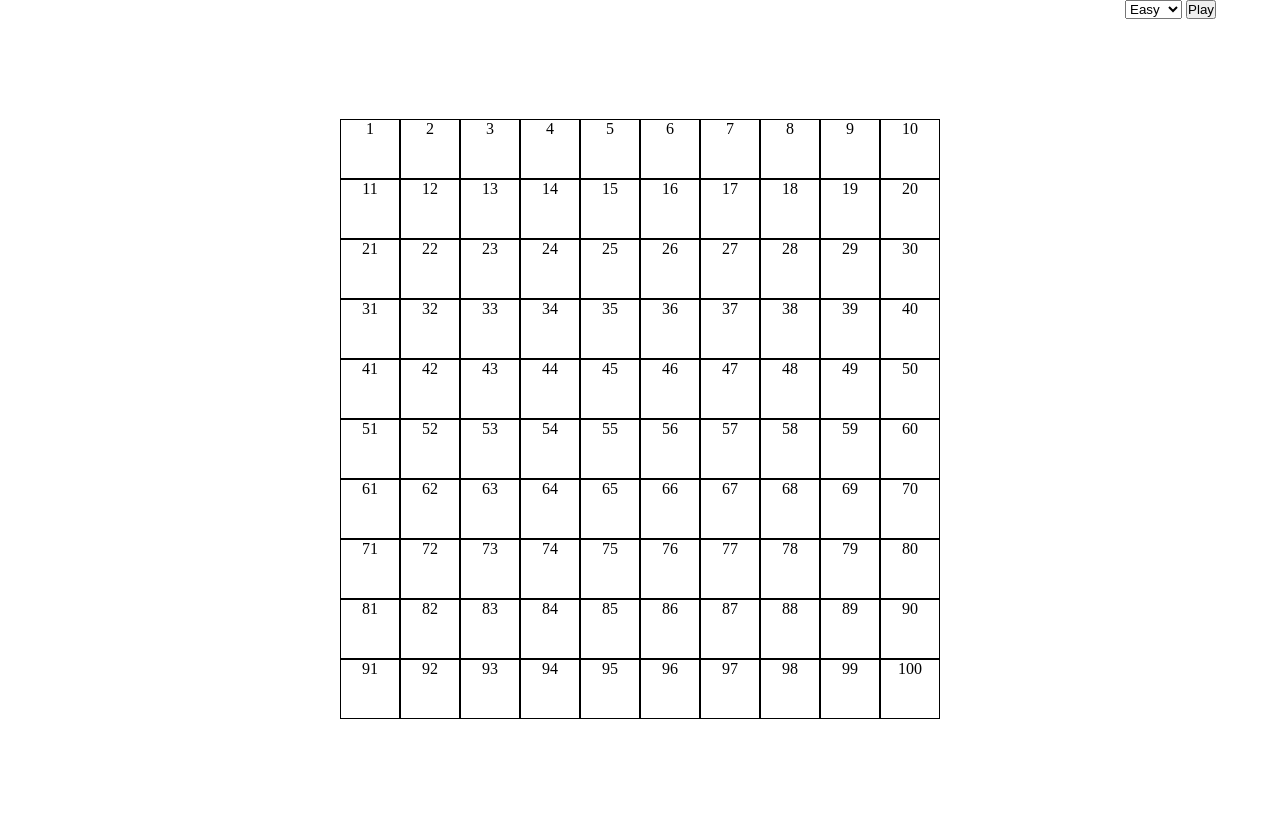
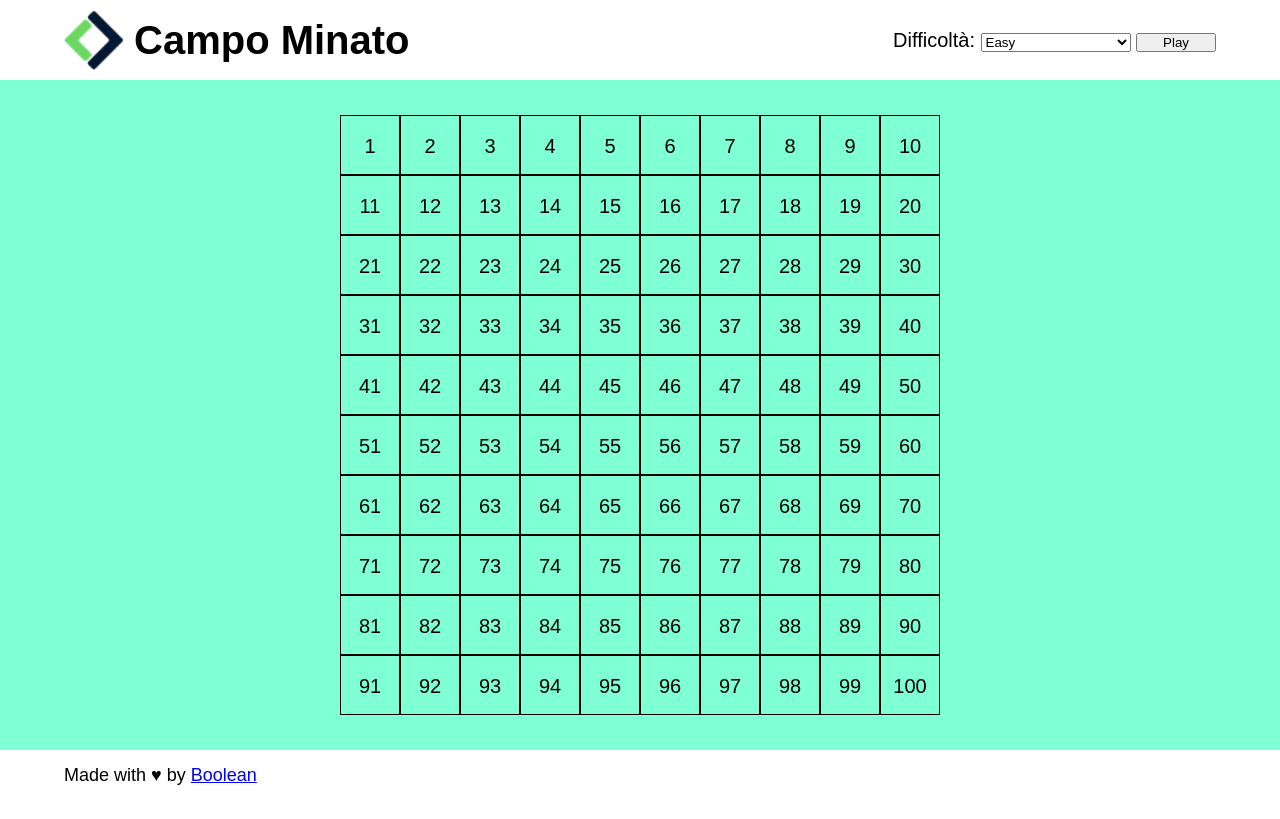
Before and after one commit to Ennio-M/js-campominato-grid, a plain HTML site: page index.html in a window 1280 px wide. Both pictures are taken after a click on the button "Play". Drawn offline with Linux system fonts and the light colour scheme.

Commit message:
esercizio completato

```diff
--- a/css/style.css
+++ b/css/style.css
@@ -1,42 +1,78 @@
+/* reset */
 *{
     margin: 0;
     padding: 0;
     box-sizing: border-boxs;
 }
-header{
+body{
+    font-family: Arial, Helvetica, sans-serif;
+    font-size: 20px;
+}
+
+/* general */
+.pointer{
+    cursor: pointer;
+}
+
+/* header */
+header .container{
+    height: 80px;
+    display: flex;
+    justify-content: space-between;
+    align-items: center;
     text-align: right;
 }
-.main-container{
-    height: 100vh;
+.logo{
+    display: flex;
+    align-items: center;
+}
+.logo img{
+    width: 60px;
+    padding-right: 10px;
+}
+select{
+    width: 150px;
+}
+#play{
+    padding: 0 25px;
+}
+
+/* main */
+.container{
     width: 90%;
     margin: 0 auto;
 }
-.container{
-    height: 100vh;
+main{
+    height: calc(100vh - 130px);
+    background-color: #7FFFD4;
     display: flex;
     justify-content: center;
     align-items: center;
 }
+main .container{
+    display: flex;
+    justify-content: center;
+    align-items: center;
+}
+/* griglia */
 #app{
     width: 600px;
     height: 600px;
+    text-align: center;
     display: flex;
     flex-wrap: wrap;
 }
-
-.col{
+/* celle */
+.box{
     border: 1px solid black;
     text-align: center;
 }
-.col.col100{
-    width: calc((100% - 20px) / 10);
-    height: calc((100% - 20px) / 10);
+
+/* footer */
+footer{
+    height: 50px;
+    line-height: 50px;
 }
-.col.col81{
-    width: calc((100% - 18px) / 9);
-    height: calc((100% - 18px) / 9);
+footer p{
+    font-size: .9em;
 }
-.col.col49{
-    width: calc((100% - 14px) / 7);
-    height: calc((100% - 14px) / 7);
-}
--- a/index.html
+++ b/index.html
@@ -8,9 +8,14 @@
     <link rel="stylesheet" href="./css/style.css">
 </head>
 <body>
-    <div class="main-container">
     <header>
+        <div class="container">
+            <div class="logo">
+                <img src="./img/Logo.png" alt="Logo">
+                <h1>Campo Minato</h1>
+            </div>
             <form>
+                <label for="diff">Difficolt&agrave;:</label>
                 <select name="diff" id="diff">
                     <option value="100">Easy</option>
                     <option value="81">Hard</option>
@@ -18,18 +23,20 @@
                 </select>
                 <button type="button" id="play">Play</button>
             </form>
+        </div>
     </header>
     <main>
         <div class="container">
             <div id="app">
-
+                <h1>Seleziona il livello di difficolt&agrave; e genera la griglia.</h1>
             </div>
         </div>
     </main>
     <footer>
-
+        <div class="container">
+            <p>Made with &hearts; by <a href="#">Boolean</a></p>
+        </div>
     </footer>
-    </div>
     <script src="./javascript/script.js"></script>
 </body>
 </html>
--- a/javascript/script.js
+++ b/javascript/script.js
@@ -1,14 +1,39 @@
+// Inizializzazione variabili elementi
 const app = document.getElementById("app");
 const play = document.getElementById("play");
 
-play.addEventListener("click", generateGrid);
+// Invocazione funzione creazione griglia
+play.addEventListener("click", createGrid);
 
-function generateGrid() {
-    const diff = document.getElementById("diff").value;
-    let cols = "";
+// Funzione creazione griglia
+function createGrid() {
+    const diff = parseInt(document.getElementById("diff").value);
+    let numBox = Math.sqrt(diff);
+    app.innerHTML = "";
     for(let i = 1; i <= diff; i++) {
-        cols += `
-        <div class="col col${diff}">${i}</div>`
+        const box = createBox(i, numBox);
+        app.append(box);
     }
-    app.innerHTML = cols;
 }
+
+// Funzione creazione celle
+function createBox(i, numBox) {
+    let box = document.createElement("div");
+    box.setAttribute("class", "box");
+    box.style.width = `calc((100% - ${numBox}*2px) / ${numBox})`;
+    box.style.height = `calc((100% - ${numBox}*2px) / ${numBox})`;
+    let boxCSS = window.getComputedStyle(app, null);
+    let boxHeight = parseInt(boxCSS.getPropertyValue("height"));
+    box.style.lineHeight = (boxHeight / numBox) + "px";
+    box.classList.add("pointer");
+    box.innerHTML = `<span>${i}</span>`;
+    box.addEventListener("click", clickBox);
+    return box;
+}
+
+//Funzione celle cliccabili
+function clickBox() {
+    this.style.backgroundColor = "#6495ED";
+    this.classList.remove("pointer");
+    this.removeEventListener("click", clickBox);
+}
```
Also changed, not shown: img/Logo.png (added). Lines whose indentation alone changed are shown as unchanged.
